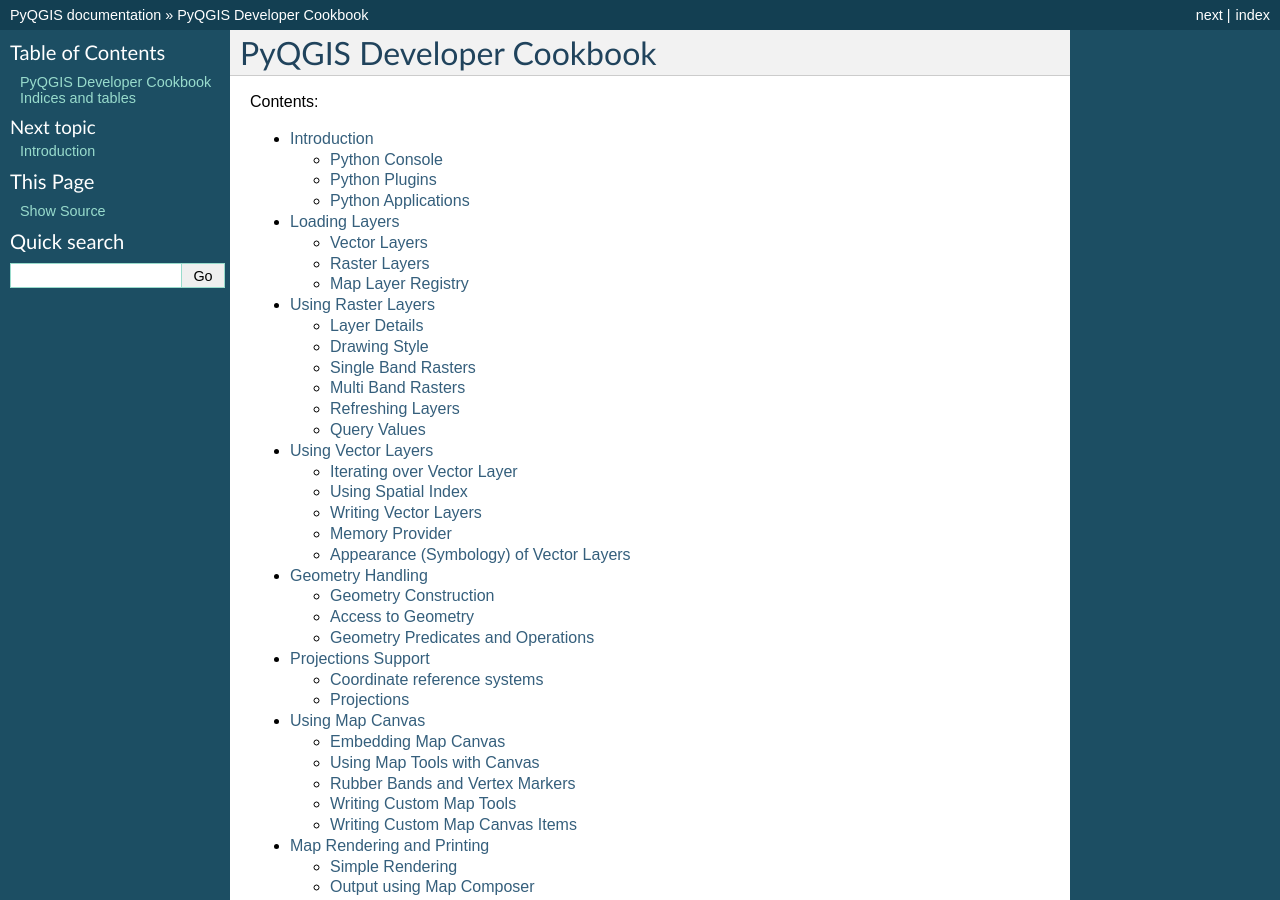
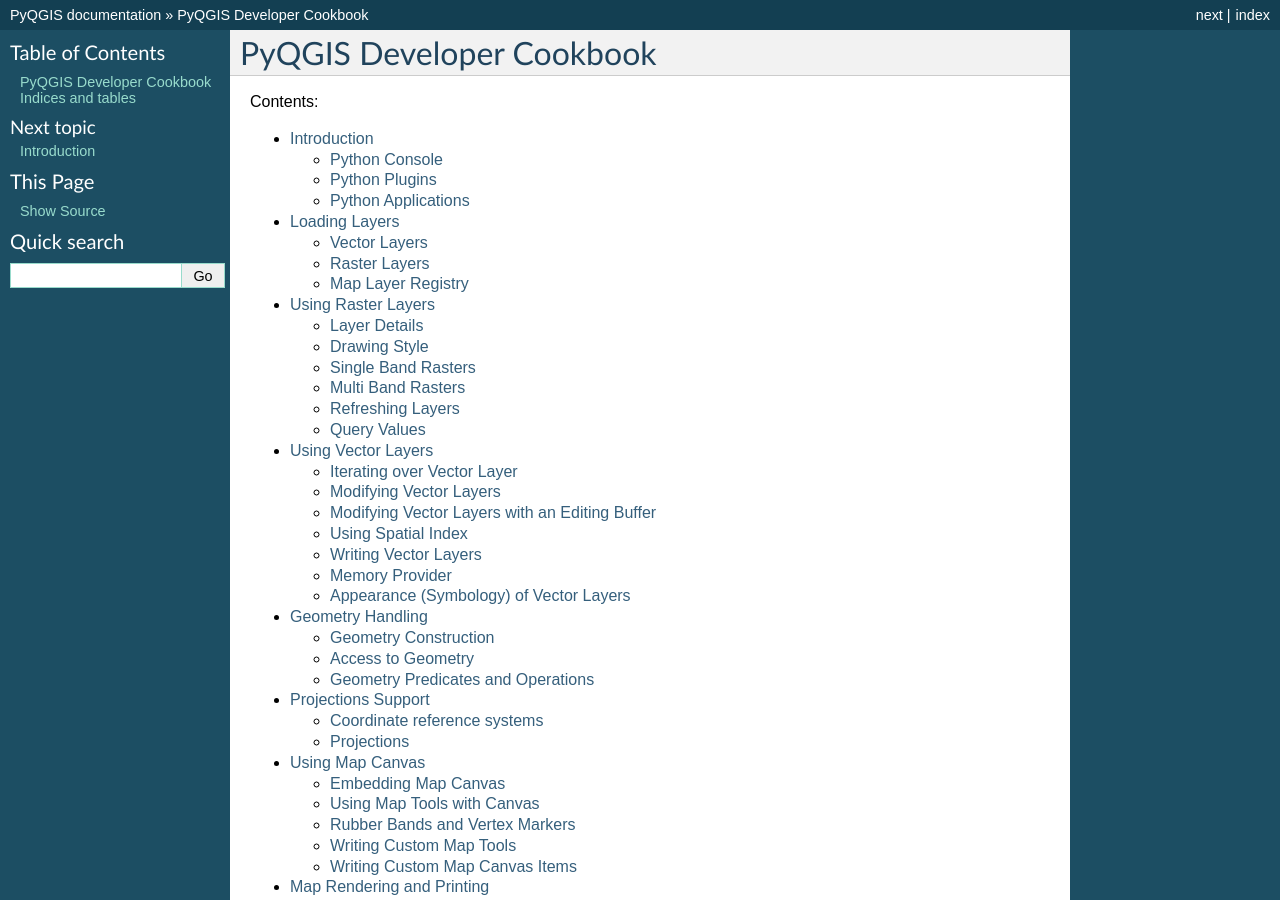
Before and after one commit to slarosa/QGIS-Developer-Cookbook, a Sphinx documentation site: the page built from english_us/source/index.rst, in a window 1280 px wide and 900 px high. Built offline with Sphinx 7.4.7, drawn with Linux system fonts in a browser that asks for light colours; some of the changed lines change nothing that is shown.

Commit message:
Added a section about vector layer editing

```diff
--- a/english_us/source/vector.rst
+++ b/english_us/source/vector.rst
@@ -86,6 +86,109 @@
   fldDesc = provider.fieldNameIndex("DESCRIPTION")
   if fldDesc == -1:
     print "Field not found!"
+
+
+.. index:: vector layers; editing
+
+Modifying Vector Layers
+-----------------------
+
+Most vector data providers support editing of layer data. Sometimes they support
+just a subset of possible editing actions.
+Use the :func:`capabilities` function to find out what set of functionality is supported::
+
+  caps = layer.dataProvider().capabilities()
+
+By using any of following methods for vector layer editing, the changes are directly committed to the underlying
+data store (a file, database etc). In case you would like to do only temporary changes, skip to the next section
+that explains how to do :ref:`modifications with editing buffer <editing-buffer>`.
+
+Add Features
+............
+
+Create some :class:`QgsFeature` instances and pass a list of them to provider's :func:`addFeatures` method.
+It will return two values: result (true/false) and list of added features (their ID is set by the data store)::
+
+  if caps & QgsVectorDataProvider.AddFeatures:
+    feat = QgsFeature()
+    feat.addAttribute(0,"hello")
+    feat.setGeometry(QgsGeometry.fromPoint(QgsPoint(123,456)))
+    (res, outFeats) = layer.dataProvider().addFeatures( [ feat ] )
+
+
+Delete Features
+...............
+
+To delete some features, just provide a list of their feature IDs::
+
+  if caps & QgsVectorDataProvider.DeleteFeatures:
+    res = layer.dataProvider().deleteFeatures([ 5, 10 ])
+
+Modify Features
+...............
+
+It is possible to either change feature's geometry or to change some attributes. The following example first changes
+values of attributes with index 0 and 1, then it changes the feature's geometry::
+
+  fid = 100   # ID of the feature we will modify
+
+  if caps & QgsVectorDataProvider.ChangeAttributeValues:
+    attrs = { 0 : QVariant("hello"), 1 : QVariant(123) }
+    layer.dataProvider().changeAttributeValues({ fid : attrs })
+
+  if caps & QgsVectorDataProvider.ChangeGeometries:
+    geom = QgsGeometry.fromPoint(QgsPoint(111,222))
+    layer.dataProvider().changeGeometryValues({ fid : geom })
+
+Adding and Removing Fields
+..........................
+
+To add fields (attributes), you need to specify a list of field defnitions.
+For deletion of fields just provide a list of field indexes.
+::
+
+  if caps & QgsVectorDataProvider.AddAttributes:
+    res = layer.dataProvider().addAttributes( [ QgsField("mytext", QVariant.String), QgsField("myint", QVariant.Int) ] )
+
+  if caps & QgsVectorDataProvider.DeleteAttributes:
+    res = layer.dataProvider().deleteAttributes( [ 0 ] )
+
+
+.. _editing-buffer:
+
+Modifying Vector Layers with an Editing Buffer
+----------------------------------------------
+
+When editing vectors within QGIS application, you have to first start editing mode for a particular layer,
+then do some modifications and finally commit (or rollback) the changes. All the changes you do are
+not written until you commit them - they stay in layer's in-memory editing buffer. It is possible to
+use this functionality also programmatically - it is just another method for vector layer editing that
+complements the direct usage of data providers. Use this option when providing some GUI tools for vector layer
+editing, since this will allow user to decide whether to commit/rollback and allows the usage of undo/redo.
+When committing changes, all changes from the editing buffer are saved to data provider.
+
+To find out whether a layer is in editing mode, use :func:`isEditing` - the editing functions work only when
+the editing mode is turned on. Usage of editing functions::
+
+  # add two features (QgsFeature instances)
+  layer.addFeatures([feat1,feat2])
+  # delete a feature with specified ID
+  layer.deleteFeature(fid)
+
+  # set new geometry (QgsGeometry instance) for a feature
+  layer.changeGeometry(fid, geometry)
+  # update an attribute with given field index (int) to given value (QVariant)
+  layer.changeAttributeValue(fid, fieldIndex, value)
+
+  # add new field
+  layer.addAttribute(QgsField("mytext", QVariant.String))
+  # remove a field
+  layer.deleteAttribute(fieldIndex)
+
+To start editing mode, there is :func:`startEditing`
+method, to stop editing there are :func:`commitChanges` and :func:`rollback()` - however normally you should
+not need these methods and leave this functionality to be triggered by the user.
+
 
 .. index:: spatial index; using
 
```
